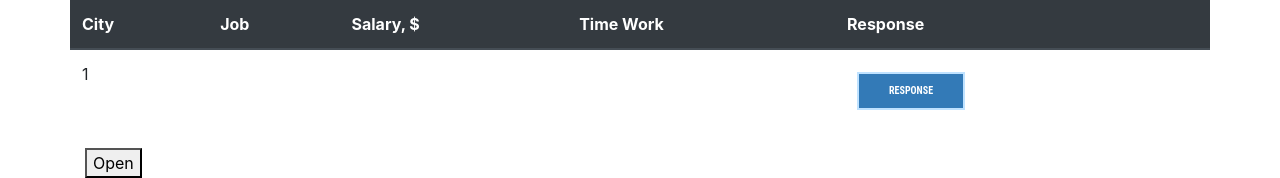
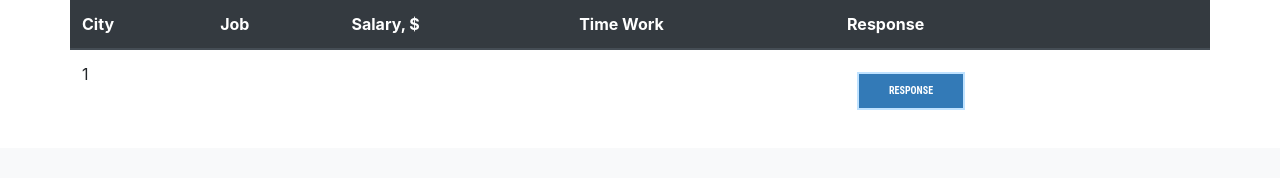
Before and after one commit to DaniilCherwinsky/labour-exchange, a PHP site: page / in a window 1280 px wide. Shown: the part 1074-1252 px from the top of the page. After the commit the page ends 1184 px from the top, so only its background shows below. Run offline with PHP 8.4, Linux system fonts and the light colour scheme; tables that the repository leaves empty or names only in its code hold one stand-in row (values such as "Sample post"); data that the repository does not hold is empty; some web fonts are replaced.

Commit message:
delete button

```diff
--- a/index.php
+++ b/index.php
@@ -122,8 +122,6 @@
                         <button type="submit" class="btn btn-primary">Submit</button>
                       </form>
                 </div>
-                <button id ="myBtn">Open</button>
-
     </div>
     <!-- Optional JavaScript -->
     <!-- jQuery first, then Popper.js, then Bootstrap JS -->
```
